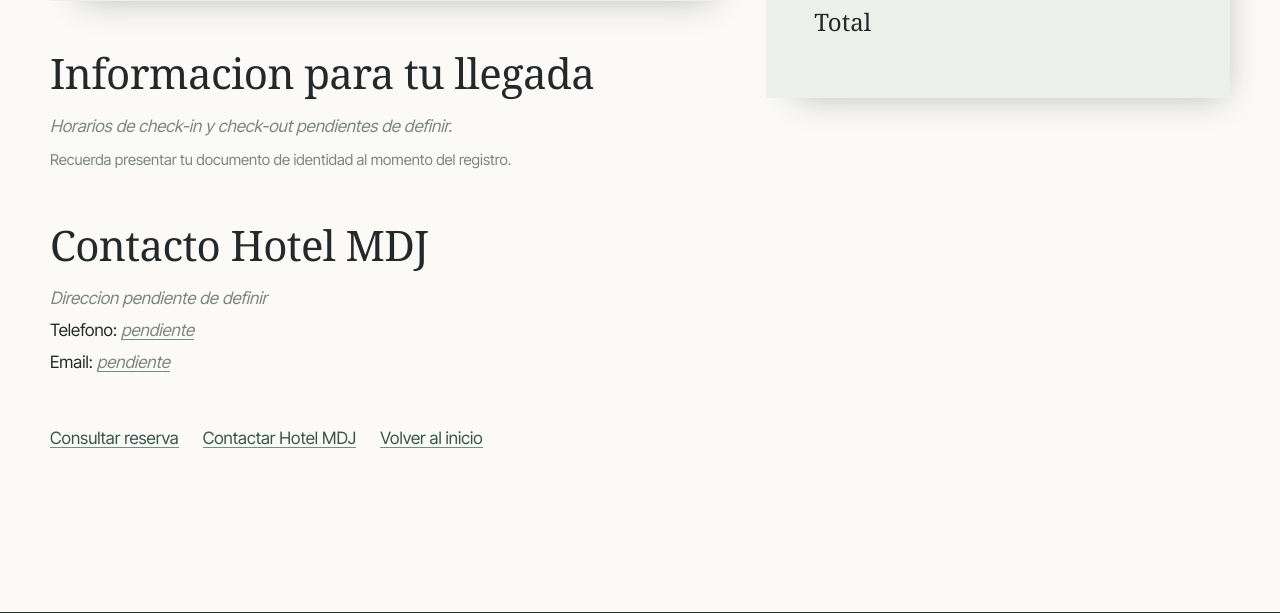
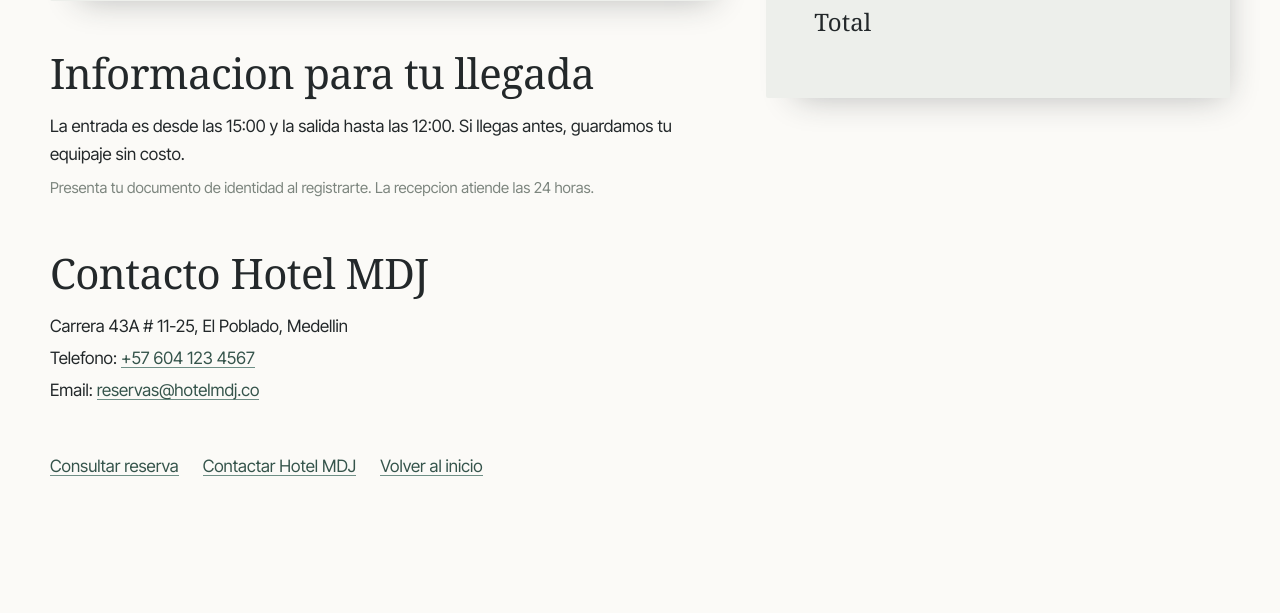
Before and after one commit to MiguelAngelMarinMejia1/ArquitecturaDeSoftware-Proyecto, a Django app: template web/templates/web/reservation_confirmation.html in a window 1280 px wide. Shown: the part 634-1247 px from the top of the page. Run offline with Django 5.2, Linux system fonts and the light colour scheme; the template is opened without the code that fills it, so the values that code supplies are empty; some libraries are stand-ins or nearby versions; some web fonts are replaced.

Commit message:
content(web): write the booking policies and arrival details

```diff
--- a/web/templates/web/reservation_confirmation.html
+++ b/web/templates/web/reservation_confirmation.html
@@ -37,20 +37,22 @@ rather than making them trust that it was recorded correctly.
 
                 <section class="mt-5" aria-labelledby="llegada-title" data-section="arrival-info">
                     <h2 id="llegada-title">Informacion para tu llegada</h2>
-                    <p class="mt-3 mb-2" data-placeholder="info-llegada">
-                        Horarios de check-in y check-out pendientes de definir.
+                    <p class="mt-3 mb-2">
+                        La entrada es desde las 15:00 y la salida hasta las 12:00.
+                        Si llegas antes, guardamos tu equipaje sin costo.
                     </p>
                     <p class="mdj-meta mb-0">
-                        Recuerda presentar tu documento de identidad al momento del registro.
+                        Presenta tu documento de identidad al registrarte. La recepcion
+                        atiende las 24 horas.
                     </p>
                 </section>
 
                 <section class="mt-5" aria-labelledby="contacto-title" data-section="hotel-contact">
                     <h2 id="contacto-title">Contacto Hotel MDJ</h2>
                     <address class="mt-3 mb-0">
-                        <p class="mb-1" data-placeholder="direccion">Direccion pendiente de definir</p>
-                        <p class="mb-1">Telefono: <a href="#" class="mdj-enlace" data-placeholder="telefono">pendiente</a></p>
-                        <p class="mb-0">Email: <a href="#" class="mdj-enlace" data-placeholder="email">pendiente</a></p>
+                        <p class="mb-1">Carrera 43A # 11-25, El Poblado, Medellin</p>
+                        <p class="mb-1">Telefono: <a href="tel:+576041234567" class="mdj-enlace">+57 604 123 4567</a></p>
+                        <p class="mb-0">Email: <a href="mailto:reservas@hotelmdj.co" class="mdj-enlace">reservas@hotelmdj.co</a></p>
                     </address>
                 </section>
 
```
Also changed, not shown: web/templates/web/reservations.html (+11 -8 lines).
